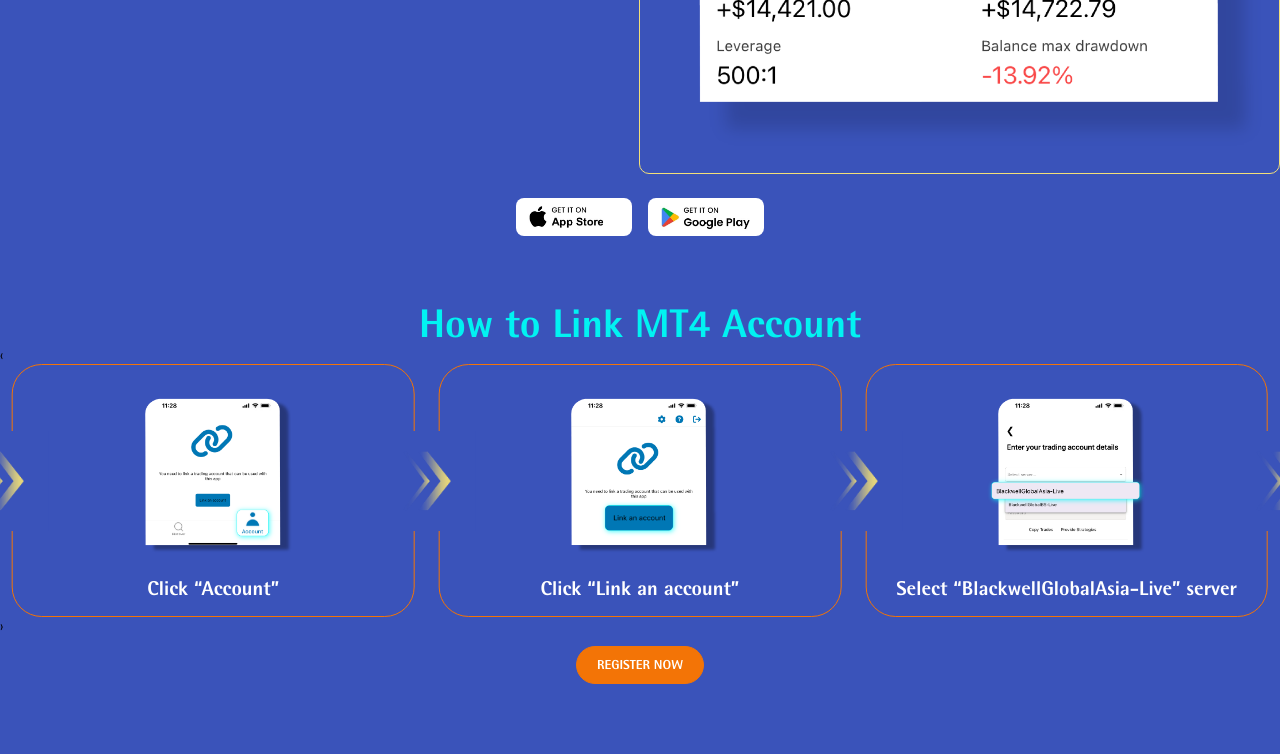
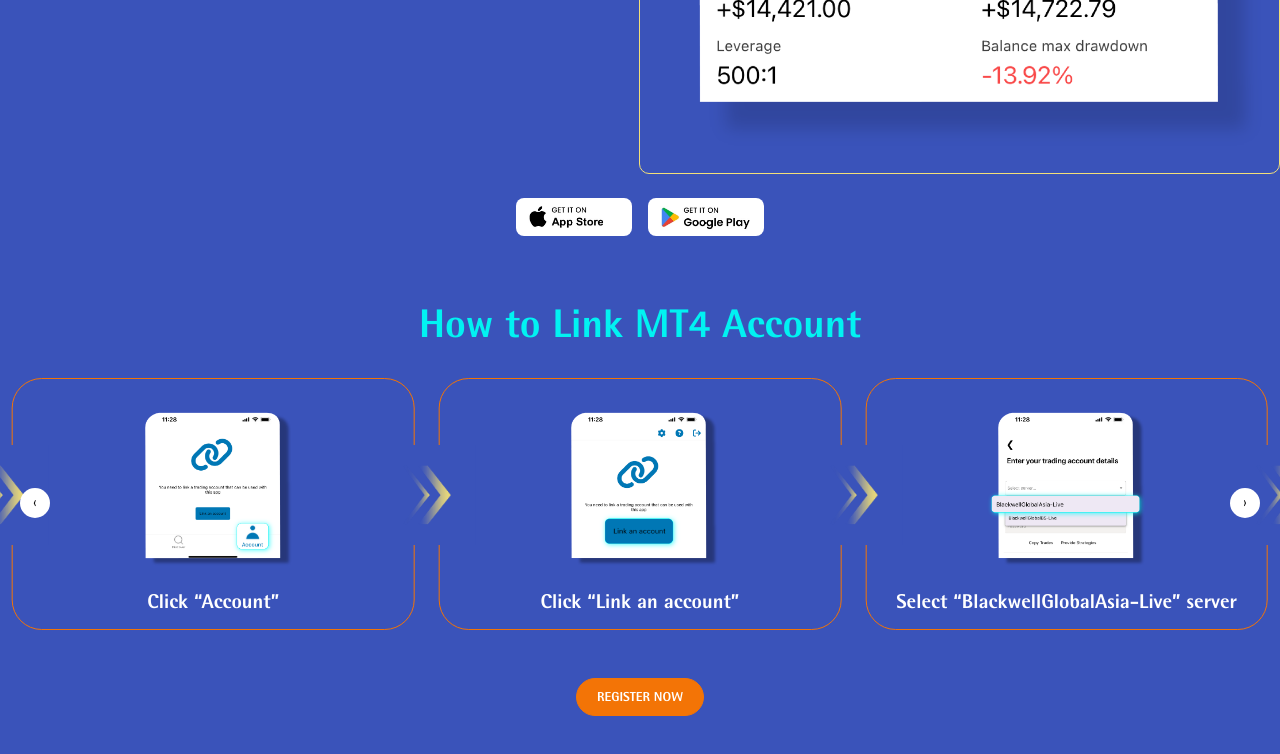
Before and after one commit to Nickole2116/blackwell-test, a Next.js app: page / in a window 1280 px wide. Shown: the part 3161-3915 px from the top of the page. Built offline with nearby package versions, Linux system fonts and the light colour scheme.

Commit message:
link mt4

```diff
--- a/styles/globals.scss
+++ b/styles/globals.scss
@@ -401,6 +401,10 @@ body {
     padding: 2rem 0;
     min-height: 100vh;
 
+    & > .bigtitle {
+      padding-bottom: 2rem;
+    }
+
     & .link-box {
       min-height: 300px;
 
@@ -597,6 +601,30 @@ body {
   position: relative;
   overflow: hidden;
   width: 100%;
+
+
+  & .slider-nav {
+    width: 30px;
+    height: 30px;
+    border-radius: 50%;
+    background: #fff;
+    display: flex;
+    align-items: center;
+    justify-content: center;
+    z-index: 30;
+    &.prev {
+      position: absolute;
+      left: 20px;
+      top: 0;
+      transform: translateY(110px);
+    }
+    &.next {
+      position: absolute;
+      right: 20px;
+      top: 0;
+      transform: translateY(110px);
+    }
+  }
 }
 
 .slider-track {
```
